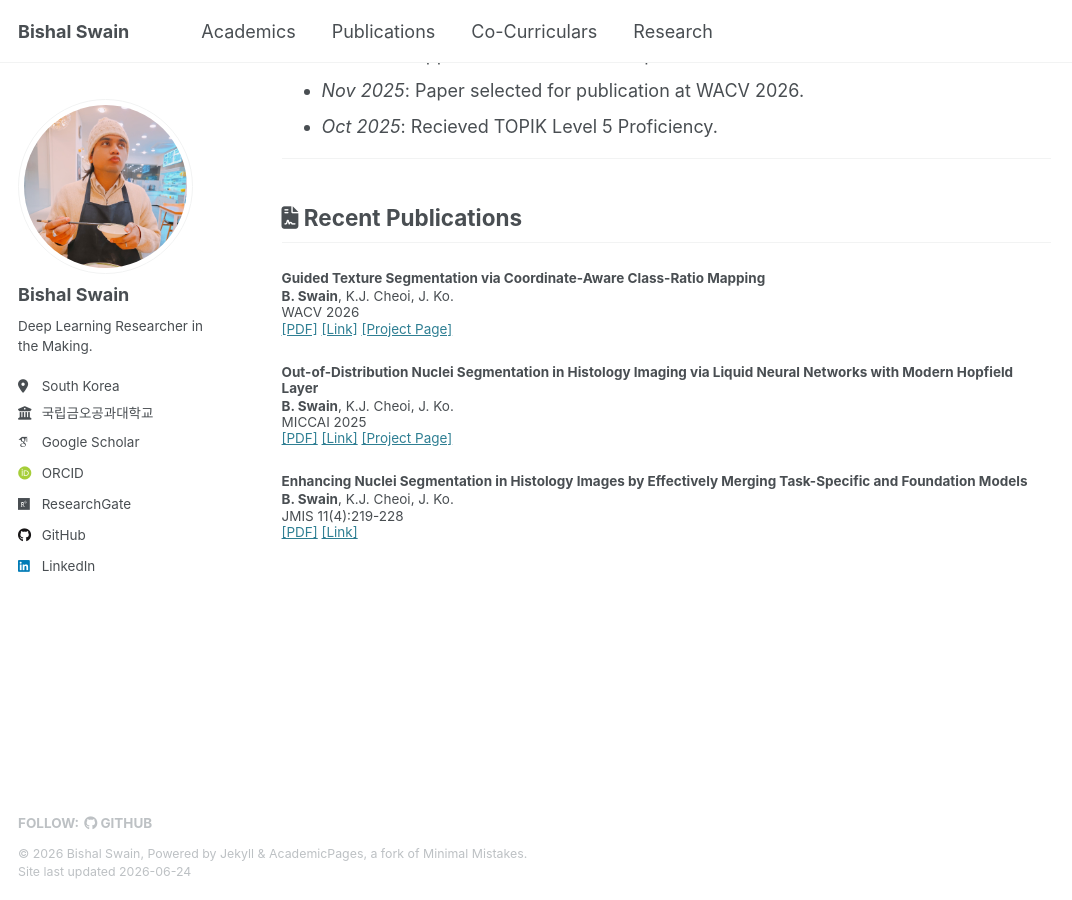
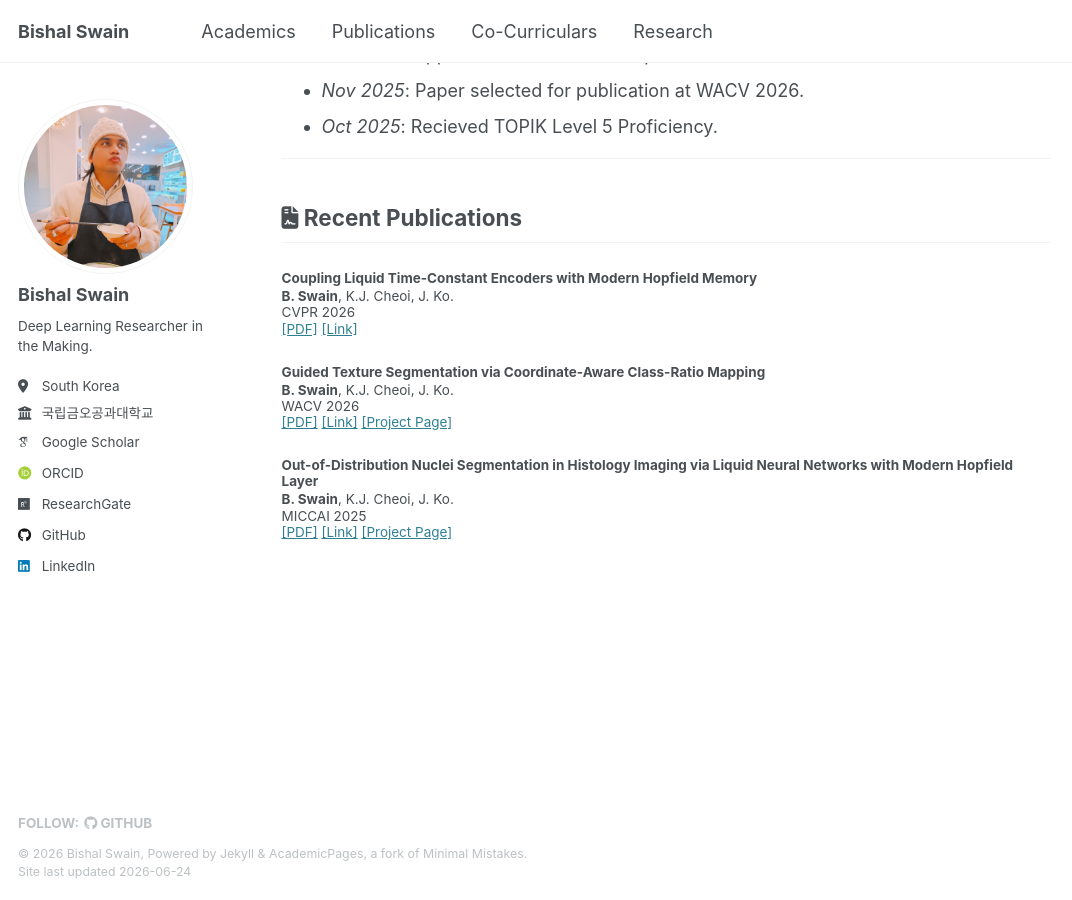
Before and after one commit to bluesaiyancodes/bluesaiyancodes.github.io, a Jekyll site: the page built from _pages/about.md, in a window 1280 px wide and 900 px high, scrolled down 1223 px. Shown: the whole window, without its empty margins (0-1072 px from the left). Built offline with Jekyll 4.4.1, drawn with Linux system fonts in a browser that asks for light colours; some web fonts are replaced.

Commit message:
misc --update0624

```diff
--- a/_pages/about.md
+++ b/_pages/about.md
@@ -86,6 +86,17 @@ My research focuses on **segmentation under distribution shift** by taking model
 ## <i class="fas fa-file-contract"></i>  Recent Publications
 
 <div class="media">
+  <div class="media-body">
+    <h5 class="mt-0">Coupling Liquid Time-Constant Encoders with Modern Hopfield Memory</h5>
+    <h5 style="font-weight: normal; margin-top: -5px;">
+    <strong>B. Swain</strong>, K.J. Cheoi, J. Ko. <br>
+    CVPR 2026 <br>
+    <a href="https://openaccess.thecvf.com/content/CVPR2026/papers/Swain_Coupling_Liquid_Time-Constant_Encoders_with_Modern_Hopfield_Memory_CVPR_2026_paper.pdf">[PDF]</a> <a href="https://openaccess.thecvf.com/content/CVPR2026/html/Swain_Coupling_Liquid_Time-Constant_Encoders_with_Modern_Hopfield_Memory_CVPR_2026_paper.html">[Link]</a>
+    </h5>
+  </div>
+</div>
+
+<div class="media">
   <!-- <img class="mr-3" src="/images/paper2_thumbnail.png" width="100"> -->
   <div class="media-body">
     <h5 class="mt-0">Guided Texture Segmentation via Coordinate-Aware Class-Ratio Mapping</h5>
@@ -108,14 +119,3 @@ My research focuses on **segmentation under distribution shift** by taking model
     </h5>
   </div>
 </div>
-
-<div class="media">
-  <div class="media-body">
-    <h5 class="mt-0">Enhancing Nuclei Segmentation in Histology Images by Effectively Merging Task-Specific and Foundation Models</h5>
-    <h5 style="font-weight: normal; margin-top: -5px;">
-    <strong>B. Swain</strong>, K.J. Cheoi, J. Ko. <br>
-    JMIS 11(4):219-228 <br>
-    <a href="/files/jmis-11-4-219.pdf">[PDF]</a> <a href="https://www.jmis.org/archive/view_article?pid=jmis-11-4-219">[Link]</a>
-    </h5>
-  </div>
-</div>
```
